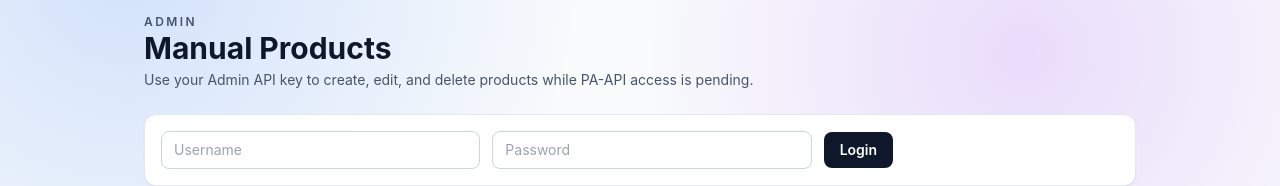
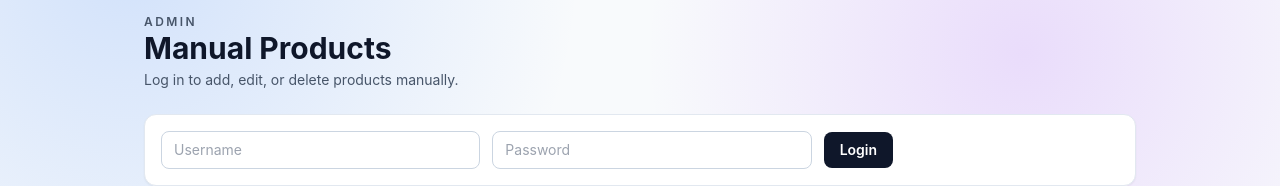
Before and after one commit to Abhiram-1317/PickFast, a Next.js app in the folder frontend/: page /admin in a window 1280 px wide. Shown: the part 129-315 px from the top of the page. Built offline with nearby package versions, Linux system fonts and the light colour scheme; no server answers.

Commit message:
Update admin login text

```diff
--- a/frontend/src/app/admin/page.js
+++ b/frontend/src/app/admin/page.js
@@ -228,7 +228,7 @@ export default function AdminProductsPage() {
         <p className="text-xs font-semibold uppercase tracking-[0.2em] text-slate-600">Admin</p>
         <h1 className="text-3xl font-bold text-slate-900">Manual Products</h1>
         <p className="mt-1 text-sm text-slate-600">
-          Use your Admin API key to create, edit, and delete products while PA-API access is pending.
+          Log in to add, edit, or delete products manually.
         </p>
       </header>
 
```
